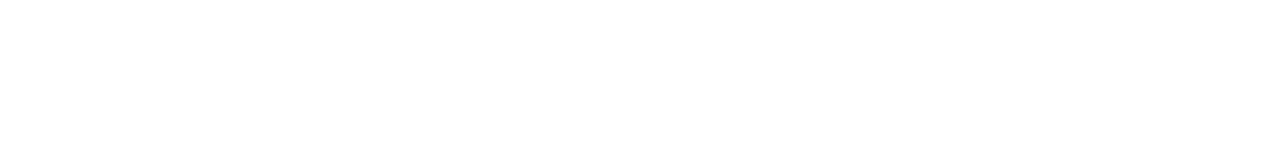
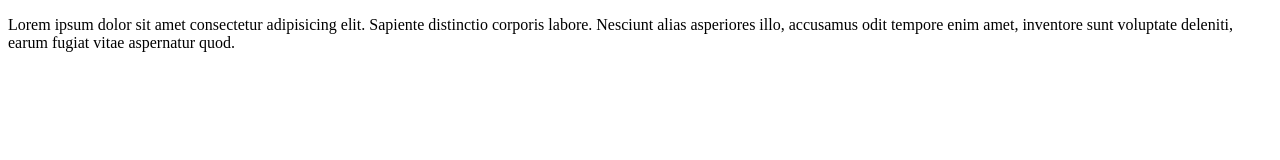
Before and after one commit to Tereshchenko-N/first-js, a plain HTML site: page index.html in a window 1280 px wide. Drawn offline with Linux system fonts and the light colour scheme.

Commit message:
Добавлен текст

```diff
--- a/index.html
+++ b/index.html
@@ -7,6 +7,7 @@
   <title>Document</title>
 </head>
 <body>
+  <p>Lorem ipsum dolor sit amet consectetur adipisicing elit. Sapiente distinctio corporis labore. Nesciunt alias asperiores illo, accusamus odit tempore enim amet, inventore sunt voluptate deleniti, earum fugiat vitae aspernatur quod.</p>
   <script src="js/script.js"></script>
 </body>
 </html>
```
